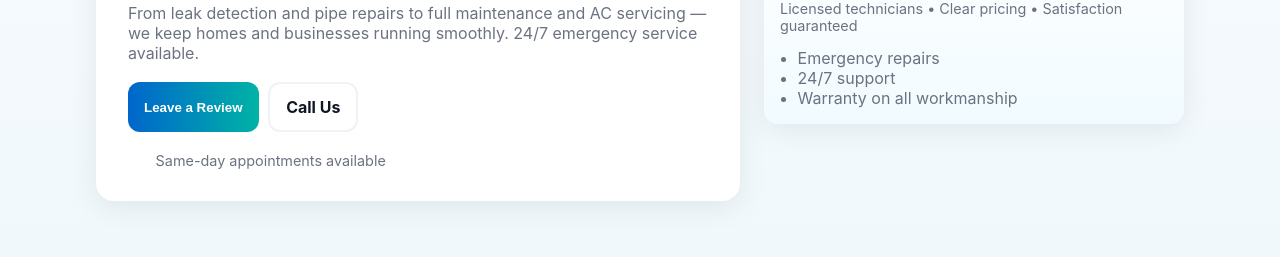
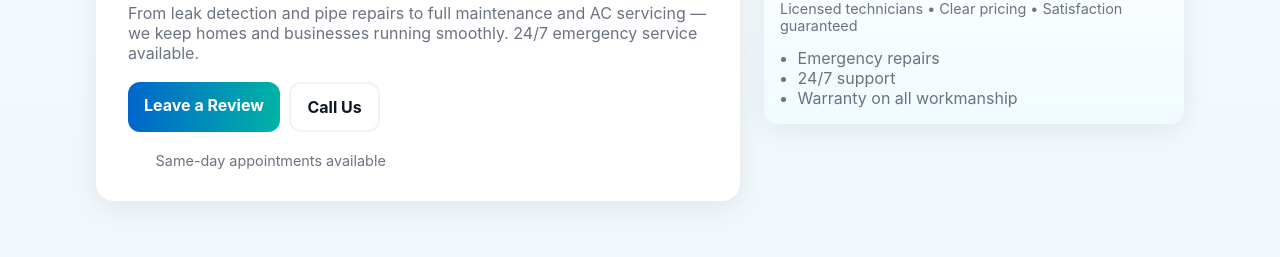
Before and after one commit to wilfriedadjakly/sergio_plumelect, a plain HTML site: page index.html in a window 1280 px wide. Shown: the part 276-533 px from the top of the page. Drawn offline with Linux system fonts and the light colour scheme.

Commit message:
Leave review button adjustment

```diff
--- a/index.html
+++ b/index.html
@@ -40,7 +40,7 @@
         <p class="lead">From leak detection and pipe repairs to full maintenance and AC servicing — we keep homes and businesses running smoothly. 24/7 emergency service available.</p>
 
         <div class="cta-row">
-          <button class="btn btn-primary"><a href="https://share.google/kLbsvka2qLN90HxPi"></a>Leave a Review</button>
+          <a href="https://share.google/kLbsvka2qLN90HxPi"class="btn btn-primary">Leave a Review</a>
           <a href="tel:+2349056368490" class="btn btn-outline">Call Us </a>
         </div>
 
```
